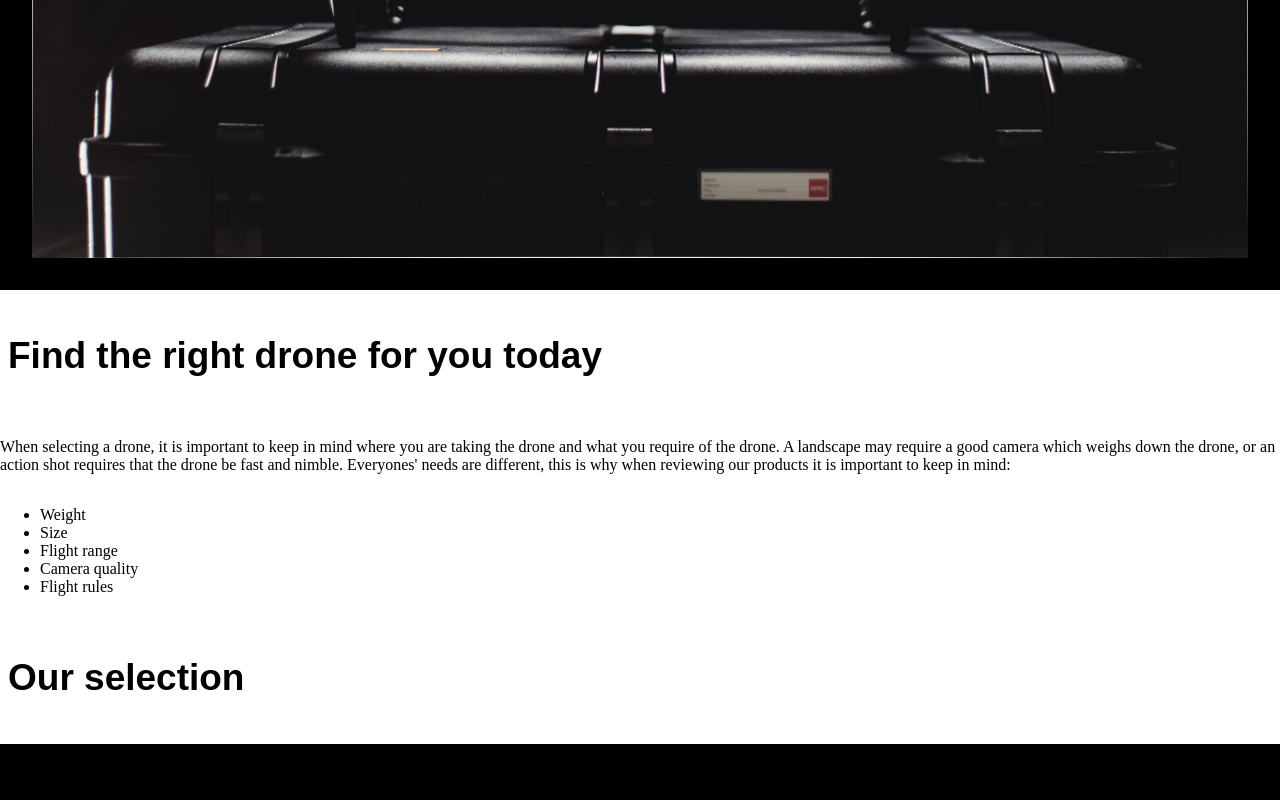
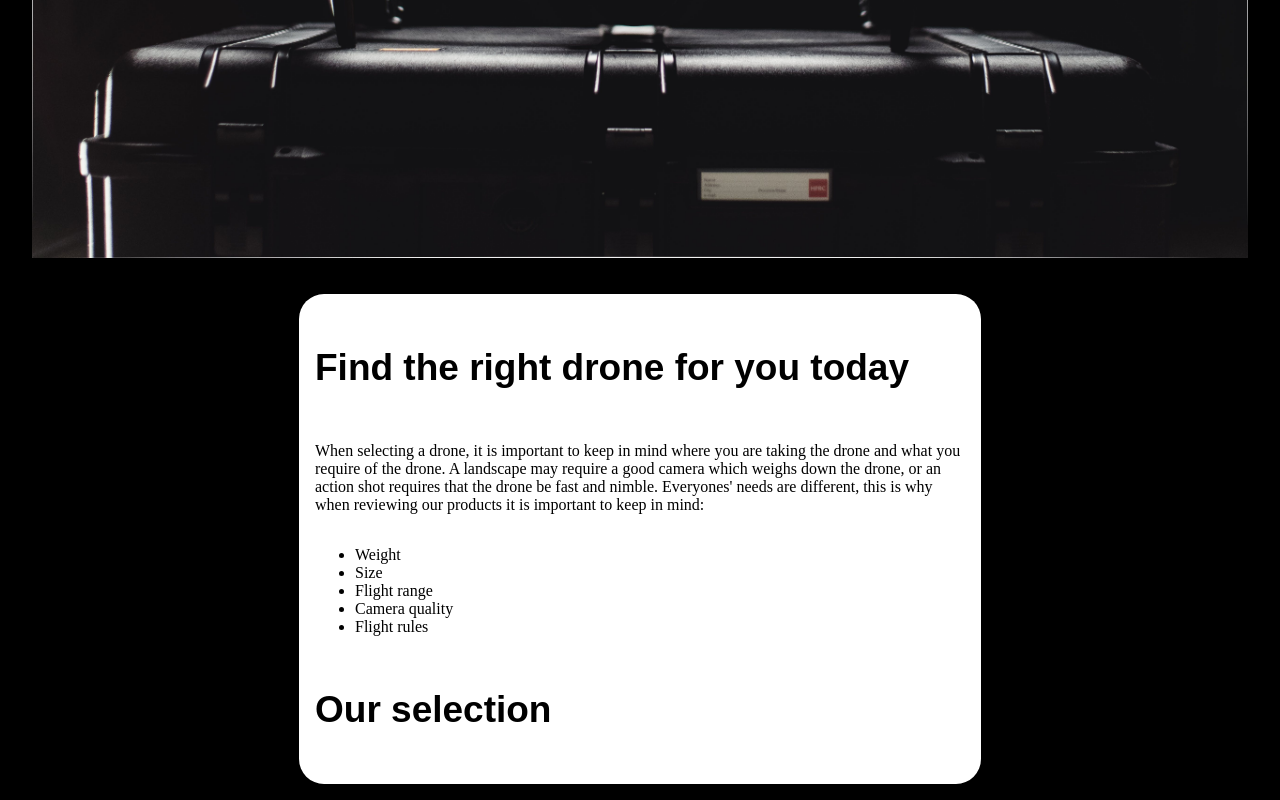
Before and after one commit to SpilledMySalt/drone-information-page, a plain HTML site: page index.html in a window 1280 px wide. Shown: the part 686-1486 px from the top of the page. Before the commit the page ends 1430 px from the top, so only its background shows below. Drawn offline with Linux system fonts and the light colour scheme.

Commit message:
Fix styling with container

```diff
--- a/index.html
+++ b/index.html
@@ -39,13 +39,12 @@
             }
             h3{
                 font-family: Arial, Helvetica, sans-serif;
-                padding: 8px;
                 font-size: 37px;
             }
             .infoBlock{
                 display: flex;
                 flex-direction: column;
-                background-color: white;
+
 
             }
         </style>
@@ -53,13 +52,15 @@
     </head>
 
     <body>
-        <div class="container">
 
-            <div class="header">
-                <img src="images/drone-bw.jpg" style="max-width: 100%; min-height: auto;" alt="A drone in a moody black and white image, sitting on top of a box">
-                <h1 style="color: white; font-family: Arial, Helvetica, sans-serif; position: absolute; top: 20%; left: 50%; transform: translate(-50%, -50%); white-space: nowrap;">Big Picture, Big Impact</h1>
-                <h2 style="color: white; font-family: Arial, Helvetica, sans-serif; font-size: 3vw; position: absolute; top: 32%; left: 50%; transform: translate(-50%, -50%); white-space: nowrap;">Discover our selection of premium drones</h2>
-            </div>
+
+        <div class="header">
+            <img src="images/drone-bw.jpg" style="max-width: 100%; min-height: auto;" alt="A drone in a moody black and white image, sitting on top of a box">
+            <h1 style="color: white; font-family: Arial, Helvetica, sans-serif; position: absolute; top: 20%; left: 50%; transform: translate(-50%, -50%); white-space: nowrap;">Big Picture, Big Impact</h1>
+            <h2 style="color: white; font-family: Arial, Helvetica, sans-serif; font-size: 3vw; position: absolute; top: 32%; left: 50%; transform: translate(-50%, -50%); white-space: nowrap;">Discover our selection of premium drones</h2>
+        </div>
+
+        <div class="container" style="display: flex; flex-direction: column; max-width: 650px; margin: auto; background-color: white; border-radius: 25px; padding: 16px; margin-top: 4px; margin-bottom: 16px;">
 
             <div class="infoBlock">
                 <h3>Find the right drone for you today</h3>
```
